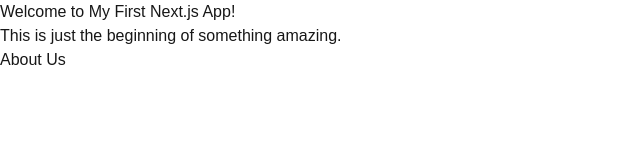
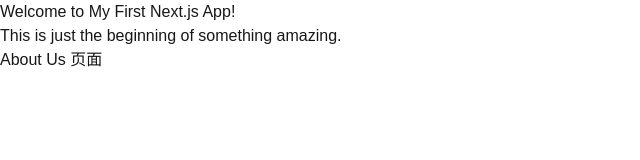
Before and after one commit to xbysir/next-app, a Next.js app: page / in a window 1280 px wide. Shown: the top 160 px of the page, without its empty margins (0-640 px from the left). Built offline with nearby package versions, Linux system fonts and the light colour scheme.

Commit message:
feat: 跳转页面

```diff
--- a/src/app/page.js
+++ b/src/app/page.js
@@ -7,7 +7,7 @@
         This is just the beginning of something amazing.
       </p>
       <Link href="/about" className="text-blue-500 hover:underline">
-        About Us
+        About Us 页面
       </Link>
     </main>
   );
```
